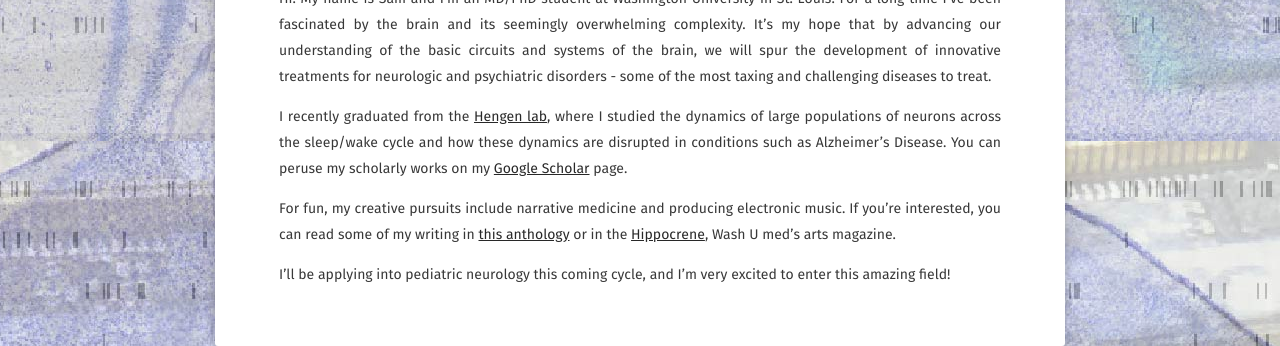
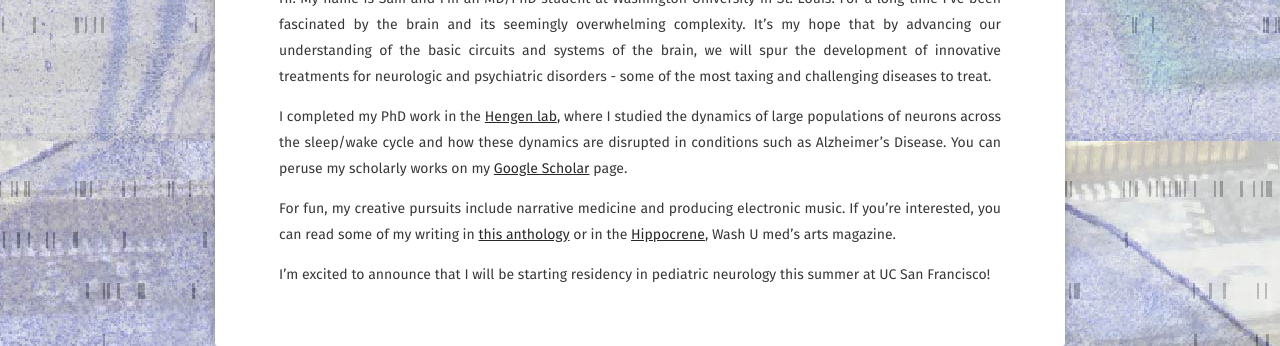
Before and after one commit to sbrunwas/sbrunwas.github.io, a Jekyll site: the page built from about/index.md, in a window 1280 px wide. Shown: the part 849-1195 px from the top of the page. Built offline with Jekyll 4.4.1, drawn with Linux system fonts in a browser that asks for light colours; some web fonts are replaced.

Commit message:
Update index.md

```diff
--- a/about/index.md
+++ b/about/index.md
@@ -11,8 +11,8 @@ comments: false
 ## About Me
 Hi!  My name is Sam and I'm an MD/PhD student at Washington University in St. Louis.  For a long time I've been fascinated by the brain and its seemingly overwhelming complexity.  It's my hope that by advancing our understanding of the basic circuits and systems of the brain, we will spur the development of innovative treatments for neurologic and psychiatric disorders - some of the most taxing and challenging diseases to treat.
 
-I recently graduated from the [Hengen lab](https://hengenlab.org), where I studied the dynamics of large populations of neurons across the sleep/wake cycle and how these dynamics are disrupted in conditions such as Alzheimer's Disease.  You can peruse my scholarly works on my [Google Scholar](https://scholar.google.com/citations?user=aS5SFZcAAAAJ&hl=en) page.
+I completed my PhD work in the [Hengen lab](https://hengenlab.org), where I studied the dynamics of large populations of neurons across the sleep/wake cycle and how these dynamics are disrupted in conditions such as Alzheimer's Disease.  You can peruse my scholarly works on my [Google Scholar](https://scholar.google.com/citations?user=aS5SFZcAAAAJ&hl=en) page.
 
 For fun, my creative pursuits include narrative medicine and producing electronic music.  If you're interested, you can read some of my writing in [this anthology](https://www.amazon.com/Human-Tomorrows-Doctors-Tolu-Kehinde/dp/1512603333) or in the [Hippocrene](https://cpb-us-w2.wpmucdn.com/sites.wustl.edu/dist/7/1374/files/2018/07/Hippocrene-2016-16rwxec.pdf), Wash U med's arts magazine.
 
-I'll be applying into pediatric neurology this coming cycle, and I'm very excited to enter this amazing field!
+I'm excited to announce that I will be starting residency in pediatric neurology this summer at UC San Francisco!
```
